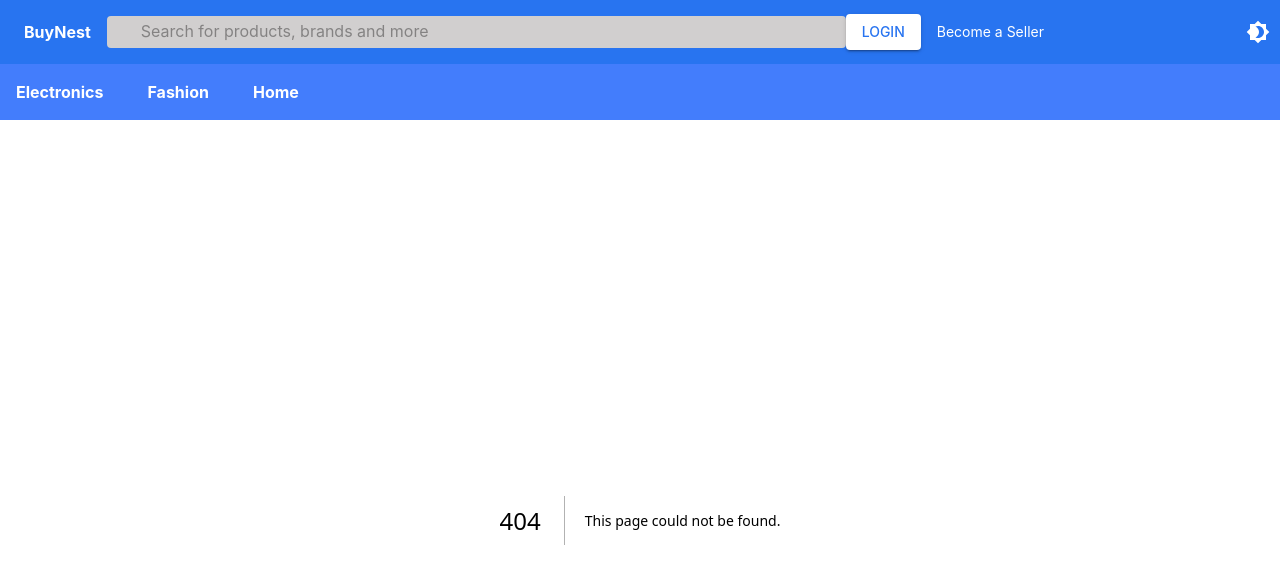
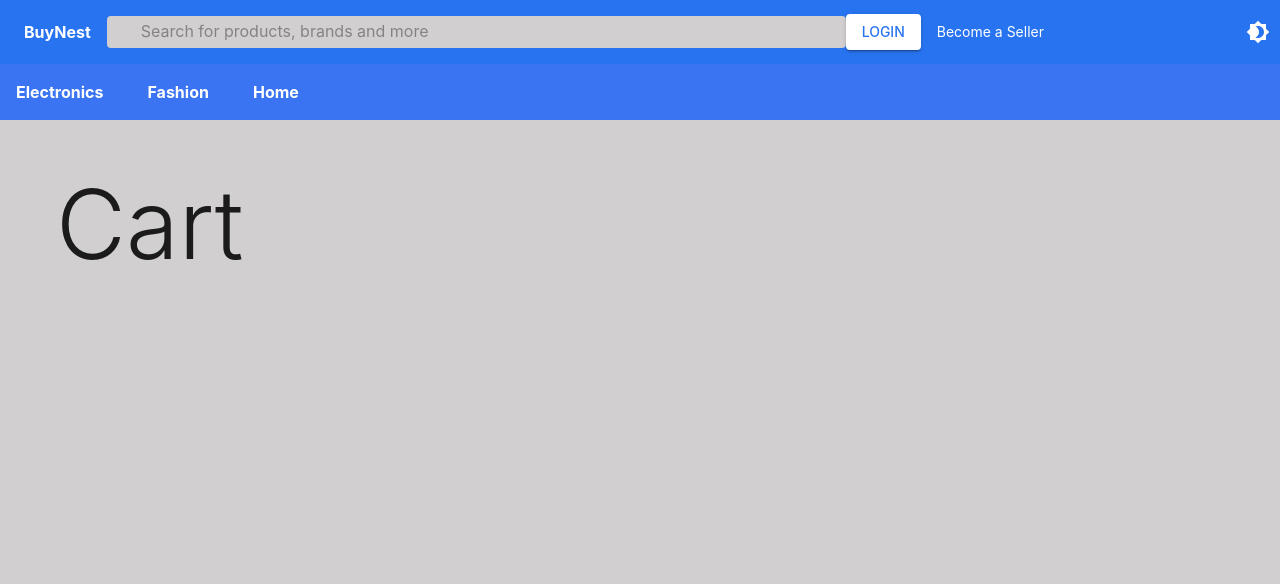
Before and after one commit to NagendraBabuSadu/eCommerce, a Next.js app in the folder frontend/: page /cart in a window 1280 px wide. Before the commit this address had no page. Shown: the top 584 px of the page. Built offline with nearby package versions, Linux system fonts and the light colour scheme; some icons are missing.

Commit message:
chore: created cart page

```diff
--- /dev/null
+++ b/frontend/src/app/cart/page.tsx
@@ -0,0 +1,15 @@
+import React, { useEffect } from "react";
+import { Box, Typography } from "@mui/material";
+import axios from "axios";
+
+const CartPage: React.FC = () => {
+
+
+  return (
+    <Box sx={{ maxWidth: "1200px", margin: "auto", mt: 4, p: 2 }}>
+      <Typography variant="h1">Cart</Typography>
+    </Box>
+  );
+};
+
+export default CartPage;
```
